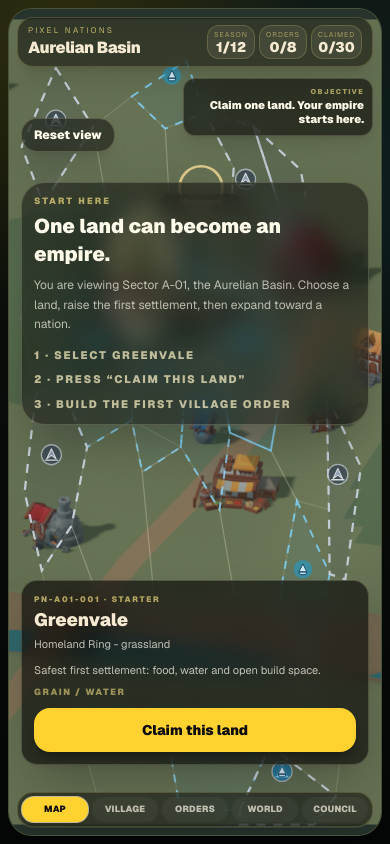
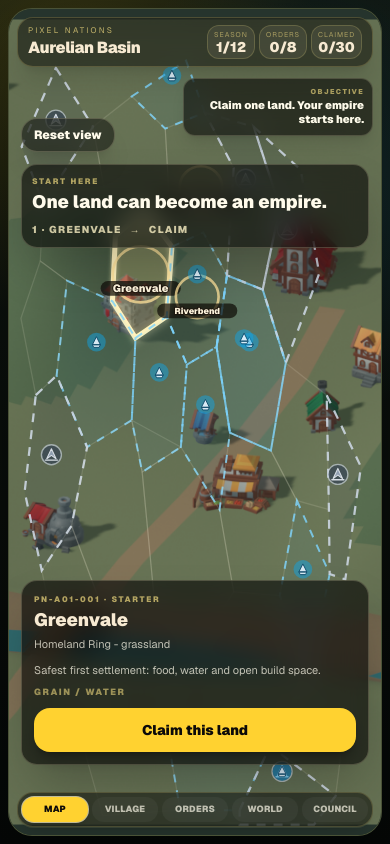
Before and after one commit to tomat60/pixel-nations, a Next.js app: page /play in a window 390 px wide. Built offline with nearby package versions, Linux system fonts and the light colour scheme.

Commit message:
Compact mobile opening guide without changing desktop flow

```diff
--- a/app/play/page.tsx
+++ b/app/play/page.tsx
@@ -163,11 +163,16 @@ export default function PlayPrototypePage() {
 
 function OpeningGuide({ selectedName }: { selectedName: string }) {
   return (
-    <section data-qa="opening-guide" className="pointer-events-none absolute left-3 right-3 top-[10.8rem] z-20 rounded-3xl border border-amber-100/20 bg-black/46 p-3 shadow-2xl backdrop-blur-md md:left-5 md:right-auto md:top-[12.2rem] md:w-[390px] md:p-4">
-      <p className="text-[9px] font-black uppercase tracking-[0.24em] text-amber-200/65">Start here</p>
-      <h2 className="mt-1 text-xl font-black text-amber-50 md:text-2xl">One land can become an empire.</h2>
-      <p className="mt-2 text-xs leading-relaxed text-amber-50/68 md:text-sm">You are viewing Sector A-01, the Aurelian Basin. Choose a land, raise the first settlement, then expand toward a nation.</p>
-      <div className="mt-3 grid gap-2 text-[11px] font-black uppercase tracking-[0.16em] text-amber-100/70 md:text-xs">
+    <section data-qa="opening-guide" className="pointer-events-none absolute left-3 right-3 top-[9.7rem] z-20 rounded-2xl border border-amber-100/20 bg-black/58 p-2.5 shadow-2xl backdrop-blur-md md:left-5 md:right-auto md:top-[12.2rem] md:w-[390px] md:rounded-3xl md:bg-black/46 md:p-4">
+      <p className="text-[8px] font-black uppercase tracking-[0.22em] text-amber-200/65 md:text-[9px] md:tracking-[0.24em]">Start here</p>
+      <h2 className="mt-1 text-lg font-black leading-tight text-amber-50 md:text-2xl">One land can become an empire.</h2>
+      <p className="mt-2 hidden text-sm leading-relaxed text-amber-50/68 md:block">You are viewing Sector A-01, the Aurelian Basin. Choose a land, raise the first settlement, then expand toward a nation.</p>
+      <div className="mt-2 flex items-center gap-2 text-[10px] font-black uppercase tracking-[0.13em] text-amber-100/78 md:hidden">
+        <span>1 · {selectedName}</span>
+        <span aria-hidden="true">→</span>
+        <span>Claim</span>
+      </div>
+      <div className="mt-3 hidden gap-2 text-xs font-black uppercase tracking-[0.16em] text-amber-100/70 md:grid">
         <p>1 · Select {selectedName}</p>
         <p>2 · Press “Claim this land”</p>
         <p>3 · Build the first village order</p>
```
